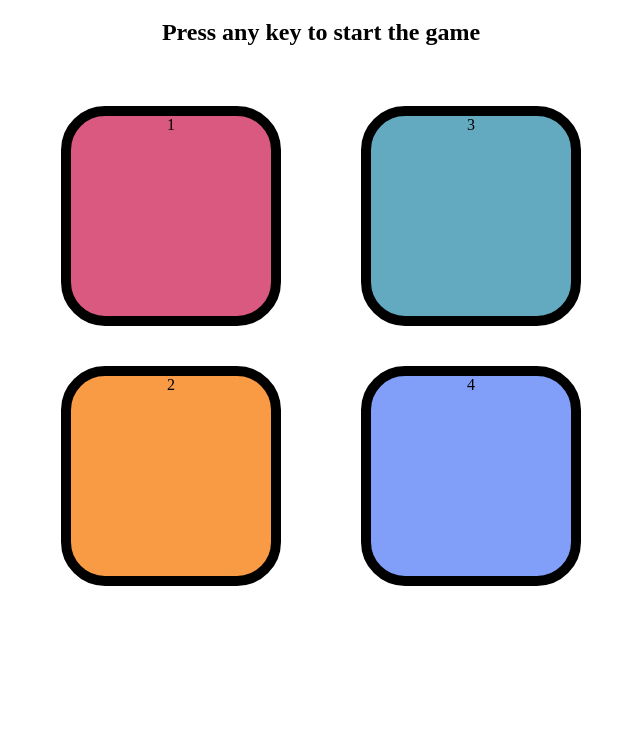
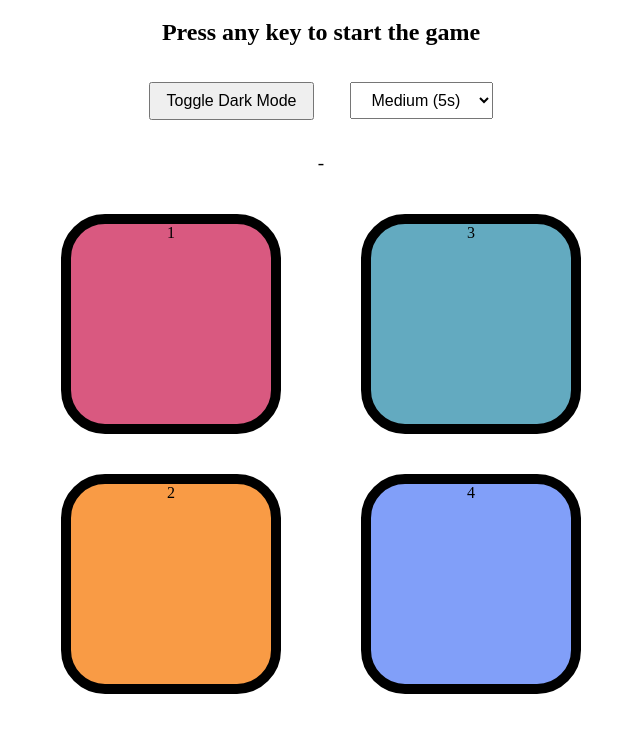
Before and after one commit to mmalik2004/Simon_Game, a plain HTML site: page index.html in a window 1280 px wide. Shown: the part 61-794 px from the top of the page, without its empty margins (319-959 px from the left). Drawn offline with Linux system fonts and the light colour scheme.

Commit message:
Update index.html

```diff
--- a/index.html
+++ b/index.html
@@ -1,8 +1,8 @@
 <!DOCTYPE html>
 <html lang="en">
 <head>
-    <meta charset="UTF-8">
-    <meta name="viewport" content="width=device-width, initial-scale=1.0">
+    <meta charset="UTF-8" />
+    <meta name="viewport" content="width=device-width, initial-scale=1.0"/>
     <title>Simon Game</title>
     <link rel="stylesheet" href="style.css"/>
 </head>
@@ -10,17 +10,27 @@
     <h1>Simon Says Game</h1>
     <h2>Press any key to start the game</h2>
 
+    <div>
+        <button id="darkModeToggle">Toggle Dark Mode</button>
+        <select id="difficulty">
+            <option value="easy">Easy (7s)</option>
+            <option value="medium" selected>Medium (5s)</option>
+            <option value="hard">Hard (3s)</option>
+        </select>
+        <div id="timer">-</div>
+    </div>
+
     <div class="btn-container">
         <div class="line-one">
             <div class="btn red" id="red">1</div>
-            <div class="btn yellow"  id="yellow">2</div>
+            <div class="btn yellow" id="yellow">2</div>
         </div>
         <div class="line-two">
             <div class="btn green" id="green">3</div>
-            <div class="btn purple"  id="purple">4</div>
+            <div class="btn purple" id="purple">4</div>
         </div>
     </div>
 
+    <script src="app.js"></script>
 </body>
-<script src="f2.js"></script>
 </html>
```
